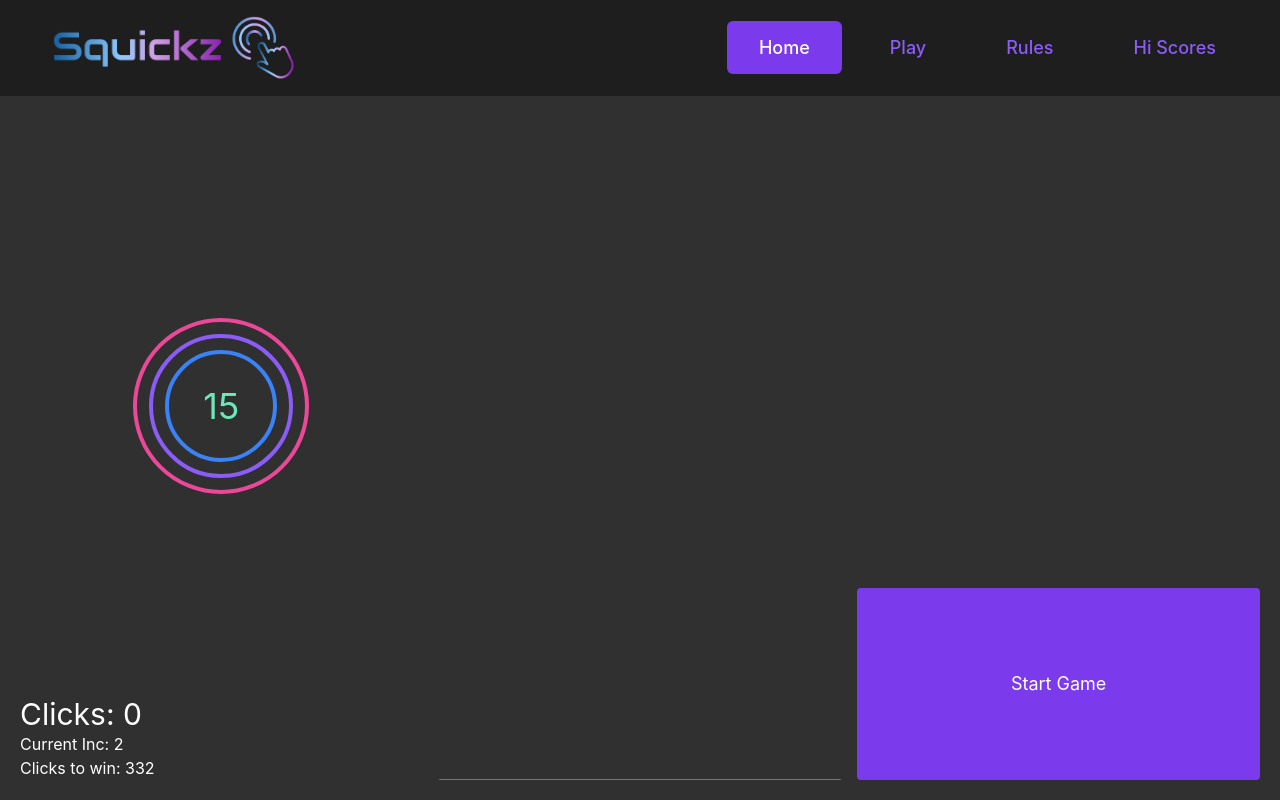
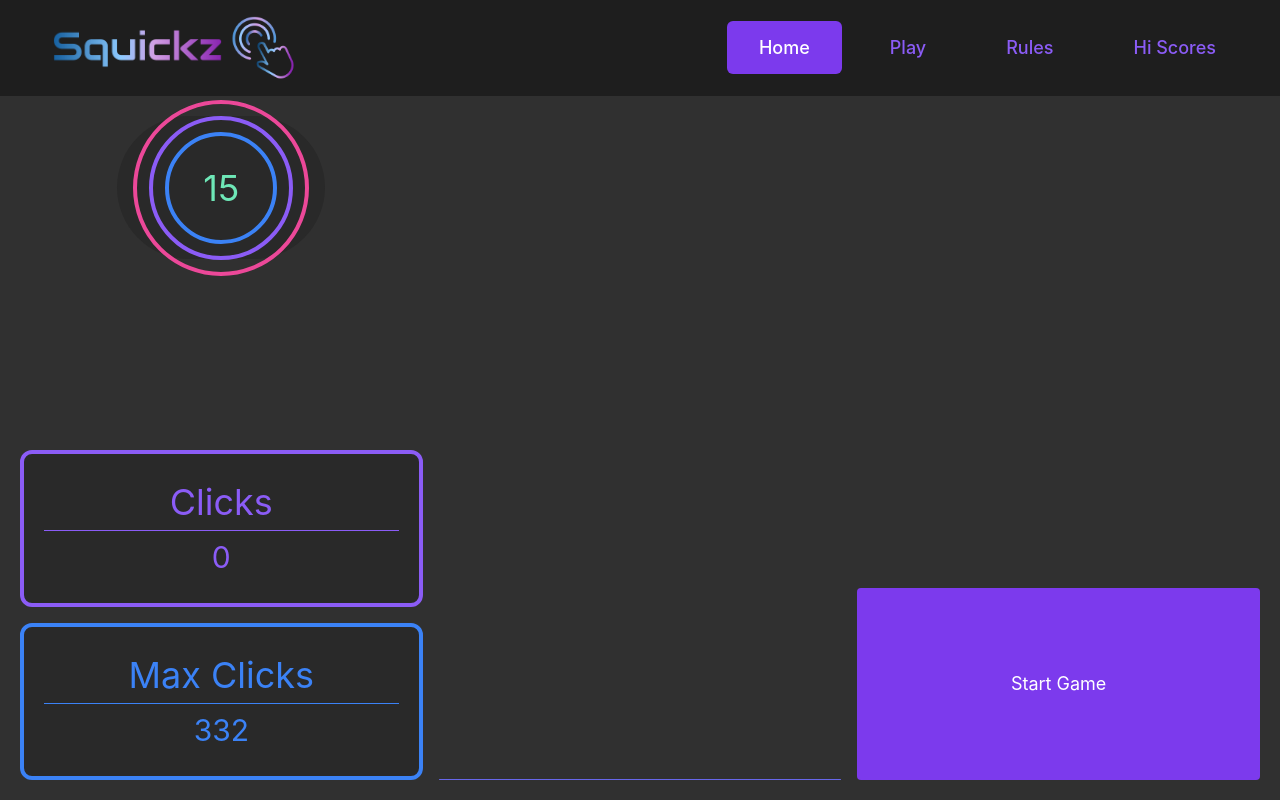
Before and after one commit to PPK44/Squickz, a React (Create React App) app in the folder baller-squad/: page /play in a window 1280 px wide. Built offline with nearby package versions, Linux system fonts and the light colour scheme.

Commit message:
looking swaggy my friend

```diff
--- /dev/null
+++ b/baller-squad/src/app/components/Game/Clicks.js
@@ -0,0 +1,9 @@
+import React from "react";
+
+export const Clicks = ({ clicks }) => {
+  return (
+    <div className={`flex items-center justify-center h-auto w-auto p-5 rounded-xl bg-simple-gray-29 border-4 border-purple-500`}>
+      <p className={`text-4xl text-purple-500`}>Clicks: {clicks}</p>
+    </div>
+  );
+};
--- /dev/null
+++ b/baller-squad/src/app/components/Game/GameDetail.js
@@ -0,0 +1,16 @@
+import React from "react";
+
+export const GameDetail = ({ text, value, color }) => {
+  return (
+    <div
+      className={`flex-col flex items-center justify-center h-auto w-auto p-5 rounded-xl bg-simple-gray-29 border-4 border-${color} w-full divide-solid divide-y divide-${color}`}
+    >
+      <div className={`w-full items-center justify-center flex p-2`}>
+        <p className={`lg:text-4xl text-xl text-${color}`}>{text}</p>
+      </div>
+      <div className={`w-full items-center justify-center flex p-2`}>
+        <p className={`lg:text-3xl text-lg text-${color}`}>{value}</p>
+      </div>
+    </div>
+  );
+};
--- /dev/null
+++ b/baller-squad/src/app/components/Game/GameDetails.js
@@ -0,0 +1,11 @@
+import React from 'react';
+import { GameDetail } from './GameDetail';
+
+export const GameDetails = ({clicks, maxClicks}) => {
+  return (
+    <div className={`w-full h-full flex flex-col-reverse gap-4`}>
+      <GameDetail text={`Max Clicks`} value={maxClicks} color={`blue-500`} />
+      <GameDetail text={`Clicks`} value={clicks} color={`purple-500`} />
+    </div>
+  )
+}
--- /dev/null
+++ b/baller-squad/src/app/components/Game/MaxClicks.js
@@ -0,0 +1,9 @@
+import React from "react";
+
+export const MaxClicks = ({ maxClicks }) => {
+  return (
+    <div className={`flex items-center justify-center h-auto w-auto p-5 rounded-xl bg-simple-gray-29 border-4 border-blue-500`}>
+      <p className={`text-4xl text-blue-500`}>Max Clicks: {maxClicks}</p>
+    </div>
+  );
+};
--- a/baller-squad/src/app/components/Nav/NavLogo.js
+++ b/baller-squad/src/app/components/Nav/NavLogo.js
@@ -1,18 +1,19 @@
 import React from "react";
 import logo from "../../../assets/logo.png";
 import squickz from "../../../assets/squickz.png";
+import { Link } from "react-router-dom";
 
 export const NavLogo = () => {
   return (
     <>
-      <a href="/" className={"pl-5 flex flex-row items-center"}>
+      <Link to="/" className={"pl-5 flex flex-row items-center"}>
         <img src={squickz} alt="Squickz" className={`block h-10 w-auto`} />
         <img
           src={logo}
           alt="Squickz"
           className={`hidden lg:block h-16 w-auto ml-2`}
         />
-      </a>
+      </Link>
     </>
   );
 };
--- a/baller-squad/src/app/components/Timer/SpinningTimer.js
+++ b/baller-squad/src/app/components/Timer/SpinningTimer.js
@@ -4,15 +4,20 @@ import { Spinner } from "./Spinner";
 
 export const SpinningTimer = ({ time, started }) => {
   return (
-    <>
+    <div className={`lg:h-52 lg:w-52 w-32 h-32 items-center justify-center`}>
       <div
-        className={`flex relative items-center justify-center h-full w-full z-0`}
+        className={`flex relative items-center justify-center h-full w-full z-0 rounded-full bg-simple-gray-29`}
       >
         {started === true ? (
           <>
-            <Spinner color={`blue`} spin={`spin`} lgSize={`28`} size={`20`}/>
-            <Spinner color={`purple`} spin={`reverse-spin`} lgSize={`36`} size={`24`}/>
-            <Spinner color={`pink`} spin={`spin`} lgSize={`44`} size={`28`}/>
+            <Spinner color={`blue`} spin={`spin`} lgSize={`28`} size={`20`} />
+            <Spinner
+              color={`purple`}
+              spin={`reverse-spin`}
+              lgSize={`36`}
+              size={`24`}
+            />
+            <Spinner color={`pink`} spin={`spin`} lgSize={`44`} size={`28`} />
           </>
         ) : (
           <>
@@ -26,7 +31,7 @@ export const SpinningTimer = ({ time, started }) => {
           className={`absolute inset-0 flex justify-center items-center z-10`}
         >
           <p
-            className={`text-4xl ${
+            className={`lg:text-4xl text-3xl ${
               time <= 5 ? "text-red-500" : "text-green-300"
             }`}
           >
@@ -34,6 +39,6 @@ export const SpinningTimer = ({ time, started }) => {
           </p>
         </div>
       </div>
-    </>
+    </div>
   );
 };
--- a/baller-squad/src/app/pages/Play.js
+++ b/baller-squad/src/app/pages/Play.js
@@ -3,6 +3,7 @@ import React, { useState, useEffect, useLayoutEffect, useRef } from "react";
 import { GameButton } from "../components/Game/GameButton";
 import { GameModal } from "../components/Game/GameModal";
 import { SpinningTimer } from "../components/Timer/SpinningTimer";
+import { GameDetails } from "../components/Game/GameDetails";
 
 const TIME_TO_PLAY = 15;
 
@@ -28,10 +29,10 @@ export const Play = () => {
   useLayoutEffect(() => {
     if (boxRef.current) {
       setCurrentHeight(boxRef.current.offsetHeight);
-      console.log("Height:", boxRef.current.offsetHeight);
     }
   }, []);
 
+  // set up the timer
   useEffect(() => {
     let interval = null;
     if (timer.on) {
@@ -41,8 +42,8 @@ export const Play = () => {
           time: timer.time - 1,
         });
       }, 1000);
+      // timer is over
       if (timer.time === 0) {
-        console.log("Player lost, time's up!");
         clearInterval(interval);
         setTimer({
           ...timer,
@@ -83,7 +84,6 @@ export const Play = () => {
   }, [clickHeight]);
 
   const toggleTimer = () => {
-    console.log("Toggling timer");
     setTimer({
       ...timer,
       on: !timer.on,
@@ -91,7 +91,6 @@ export const Play = () => {
   };
 
   const resetTimer = () => {
-    console.log("Resetting timer");
     setTimer({
       on: false,
       time: TIME_TO_PLAY,
@@ -141,6 +140,7 @@ export const Play = () => {
   const closeModal = async () => {
     setIsModalOpen(false);
     setCurrentHeight(1);
+    // sleep for 500ms to allow modal to close without the data being reset on the modal
     await new Promise((r) => setTimeout(r, 500));
     resetGame();
   };
@@ -155,11 +155,9 @@ export const Play = () => {
         ref={containerRef}
         className={`grid grid-cols-3 gap-4 h-full w-full`}
       >
-        <div className={`flex flex-col items-left justify-center h-full`}>
-          <SpinningTimer time={timer.time} started={timer.on}/>
-          <p className={`text-3xl`}>Clicks: {clicks}</p>
-          <p className={`text-3m`}>Current Inc: {clickHeight}</p>
-          <p className={`text-3m`}>Clicks to win: {gameDetails.maxClicks}</p>
+        <div className={`flex flex-col items-center justify-between h-full space-y-16`}>
+          <SpinningTimer time={timer.time} started={timer.on} />
+          <GameDetails clicks={clicks} maxClicks={gameDetails.maxClicks} />
         </div>
         <div className={`flex flex-col-reverse flex1`}>
           <div
--- a/baller-squad/tailwind.config.js
+++ b/baller-squad/tailwind.config.js
@@ -13,6 +13,7 @@ module.exports = {
           "1e": "#1e1e1e",
           41: "#414141",
           30: "#303030",
+          29: '#292929',
         },
         blue: {
           primary: "#1e67a6",
```
